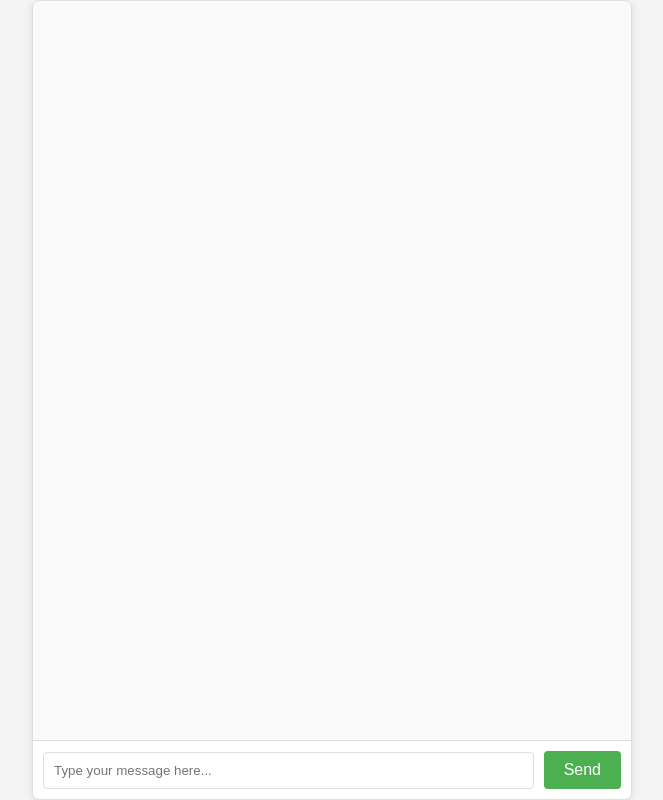
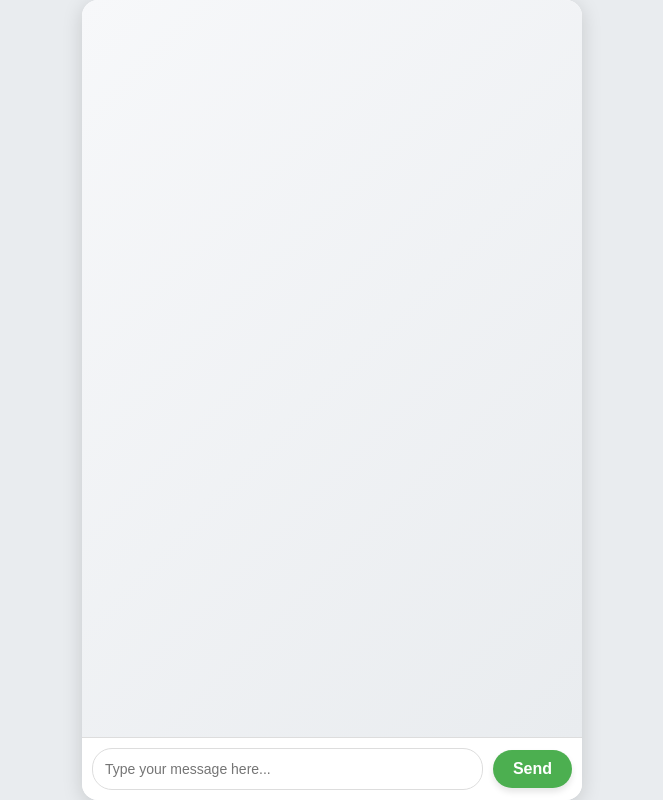
Before and after one commit to CormacM22/EmergingTechnologies, a plain HTML site: page eliza/index.html in a window 1280 px wide. Shown: the whole page, without its empty margins (308-971 px from the left). Drawn offline with Linux system fonts and the light colour scheme.

Commit message:
Add Google Fonts and update styles for improved aesthetics and usability

```diff
--- a/eliza/index.html
+++ b/eliza/index.html
@@ -4,6 +4,7 @@
     <meta charset="UTF-8">
     <meta name="viewport" content="width=device-width, initial-scale=1.0">
     <title>ELIZA Chatbot</title>
+    <link href="https://fonts.googleapis.com/css2?family=Roboto:wght@400;700&display=swap" rel="stylesheet">
     <link rel="stylesheet" href="style.css">
 </head>
 <body>
--- a/eliza/style.css
+++ b/eliza/style.css
@@ -6,12 +6,12 @@
 }
 
 body {
-    font-family: Arial, sans-serif;
+    font-family: 'Roboto', sans-serif;
     display: flex;
     justify-content: center;
     align-items: center;
     height: 100vh;
-    background-color: #f4f4f4;
+    background-color: #e9ecef; /* Light gray background for modern feel */
 }
 
 .chat-container {
@@ -20,11 +20,10 @@ body {
     justify-content: space-between;
     width: 100%;
     height: 100%;
-    max-width: 600px;
+    max-width: 500px;
     background-color: #ffffff;
-    border: 1px solid #ddd;
-    border-radius: 8px;
-    box-shadow: 0px 2px 10px rgba(0, 0, 0, 0.1);
+    border-radius: 16px;
+    box-shadow: 0 4px 20px rgba(0, 0, 0, 0.15); /* Subtle shadow for depth */
     overflow: hidden;
 }
 
@@ -32,11 +31,18 @@ body {
     flex: 1;
     overflow-y: auto;
     padding: 20px;
-    background-color: #fafafa;
+    background: linear-gradient(135deg, #f7f8fa, #e9ecef); /* Smooth gradient background */
+    color: #333; /* Darker text for better readability */
 }
 
 .chat-display p {
     margin: 10px 0;
+    line-height: 1.5;
+}
+
+.chat-display p strong {
+    font-weight: bold;
+    color: #4CAF50; /* Green for bot responses */
 }
 
 .input-container {
@@ -49,36 +55,58 @@ body {
 
 #user-input {
     flex: 1;
-    padding: 10px;
+    padding: 12px;
     border: 1px solid #ddd;
-    border-radius: 4px;
-    margin-right: 10px;
+    border-radius: 20px;
+    font-size: 14px;
+    color: #555;
+    transition: border-color 0.3s ease;
+}
+
+#user-input:focus {
+    outline: none;
+    border-color: #4CAF50; /* Green border on focus */
 }
 
 button {
     padding: 10px 20px;
     border: none;
-    border-radius: 4px;
+    border-radius: 20px;
     background-color: #4CAF50;
     color: white;
     font-size: 16px;
+    font-weight: bold;
     cursor: pointer;
+    box-shadow: 0 4px 6px rgba(0, 0, 0, 0.1);
+    transition: background-color 0.3s ease, transform 0.2s ease;
+    margin-left: 10px;
 }
 
 button:hover {
     background-color: #45a049;
+    transform: translateY(-2px); /* Lift button slightly */
+}
+
+button:active {
+    background-color: #3e8e41;
+    transform: translateY(0); /* Reset lift effect */
 }
 
 /* Scrollbar Styling */
 .chat-display::-webkit-scrollbar {
-    width: 6px;
+    width: 8px;
 }
 
 .chat-display::-webkit-scrollbar-thumb {
     background-color: #ccc;
-    border-radius: 3px;
+    border-radius: 4px;
 }
 
 .chat-display::-webkit-scrollbar-thumb:hover {
-    background-color: #aaa;
+    background-color: #bbb;
 }
+
+/* Smooth scrolling */
+.chat-display {
+    scroll-behavior: smooth;
+}
```
